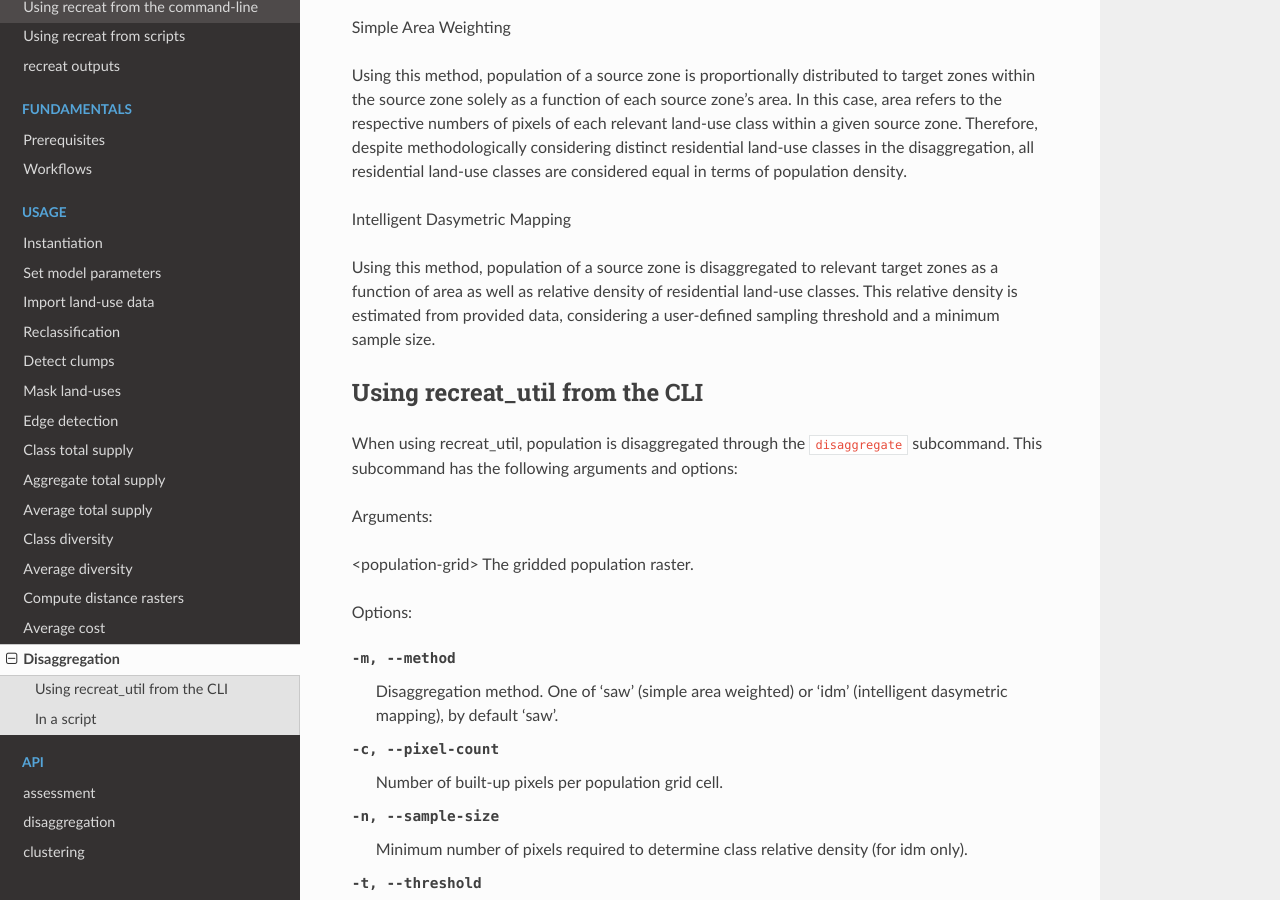
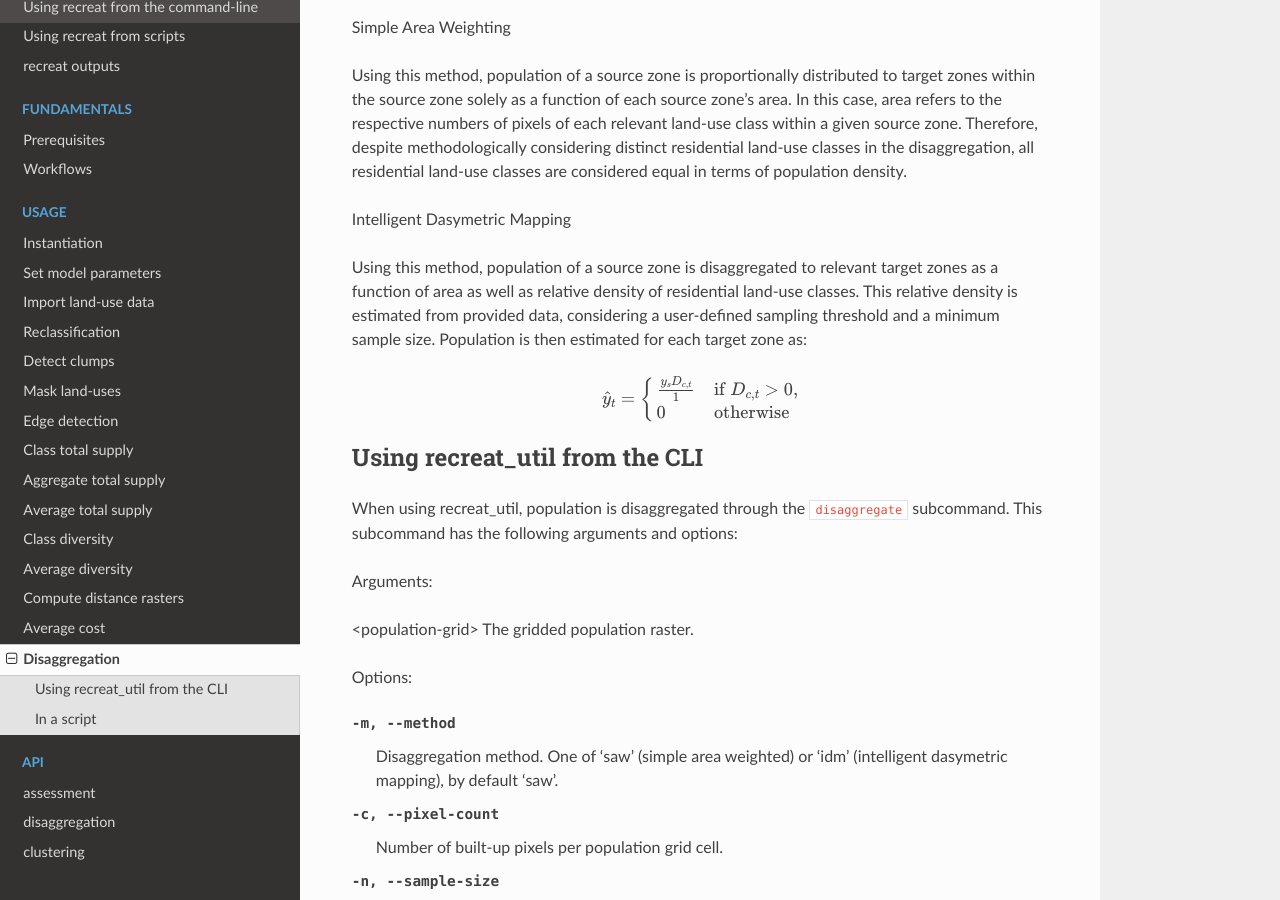
Before and after one commit to scheuerseb/recreat, a Sphinx documentation site: the page built from docs/usage/disaggregation.rst, in a window 1280 px wide and 900 px high, scrolled down 581 px. Built offline with Sphinx 7.4.7 and the Read the Docs theme 3.1.0, drawn with Linux system fonts in a browser that asks for light colours.

Commit message:
Added equation

```diff
--- a/docs/usage/disaggregation.rst
+++ b/docs/usage/disaggregation.rst
@@ -29,8 +29,14 @@ Intelligent Dasymetric Mapping
 
 Using this method, population of a source zone is disaggregated to relevant target zones as a function of area as well as relative density of
 residential land-use classes. This relative density is estimated from provided data, considering a user-defined sampling
-threshold and a minimum sample size.
+threshold and a minimum sample size. Population is then estimated for each target zone as:
 
+.. math::
+    \hat{y}_{t} =
+    \begin{cases}
+        \frac{y_{s} D_{c,t}}{1} & \text{if $D_{c,t} > 0$},\\
+    0 & \text{otherwise}
+    \end{cases}
 
 Using recreat_util from the CLI
 -------------------------------
```
